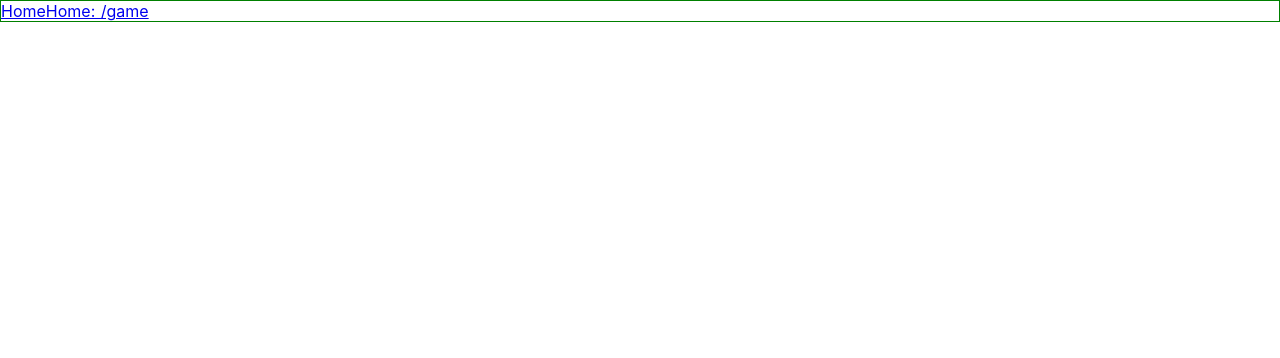
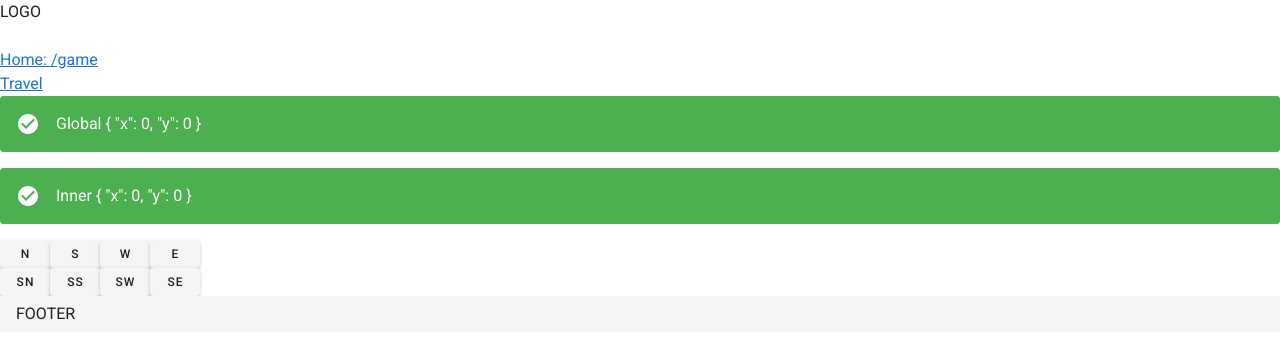
Before and after one commit to Calemb/essentriumFrontGame, a Nuxt app: page /travel in a window 1280 px wide. Before the commit this address had no page. Shown: the top 358 px of the page. Built offline with nearby package versions, Linux system fonts and the light colour scheme; no server answers.

Commit message:
Colapsed COMMIT: Travel in game, add vuetify.

```diff
--- /dev/null
+++ b/components/Avatar.vue
@@ -0,0 +1,47 @@
+<template>
+  <div>
+    <nuxt-link to="/stats">{{ l_name }}</nuxt-link>
+    {{ name }}
+    <br>
+  </div>
+</template>
+
+<script>
+import Requester from "~/components/request-cfg.vue";
+
+export default {
+  data() {
+    return {
+      name: "",
+      l_name: "",
+      pageContent: ""
+    };
+  },
+  mounted() {
+    this.LoadPlayer();
+  },
+  methods: {
+    LoadPlayer: function() {
+      Requester.get("_player-fast")
+        .then(response => {
+          this.l_name = response.data.l_name;
+          this.name = response.data.name;
+
+          this.stats = response.data.stats;
+        })
+        .catch(error => {
+          console.log(error);
+        })
+        .finally(() => {
+          console.log("final....");
+        });
+    }
+  }
+};
+</script>
+
+<style>
+#con {
+  border: 1px solid gray;
+}
+</style>
--- a/components/Logo.vue
+++ b/components/Logo.vue
@@ -1,79 +1,8 @@
 <template>
-  <div class="VueToNuxtLogo">
-    <div class="Triangle Triangle--two"/>
-    <div class="Triangle Triangle--one"/>
-    <div class="Triangle Triangle--three"/>
-    <div class="Triangle Triangle--four"/>
+  <div>
+    LOGO
   </div>
 </template>
 
 <style>
-.VueToNuxtLogo {
-  display: inline-block;
-  animation: turn 2s linear forwards 1s;
-  transform: rotateX(180deg);
-  position: relative;
-  overflow: hidden;
-  height: 180px;
-  width: 245px;
-}
-
-.Triangle {
-  position: absolute;
-  top: 0;
-  left: 0;
-  width: 0;
-  height: 0;
-}
-
-.Triangle--one {
-  border-left: 105px solid transparent;
-  border-right: 105px solid transparent;
-  border-bottom: 180px solid #41b883;
-}
-
-.Triangle--two {
-  top: 30px;
-  left: 35px;
-  animation: goright 0.5s linear forwards 3.5s;
-  border-left: 87.5px solid transparent;
-  border-right: 87.5px solid transparent;
-  border-bottom: 150px solid #3b8070;
-}
-
-.Triangle--three {
-  top: 60px;
-  left: 35px;
-  animation: goright 0.5s linear forwards 3.5s;
-  border-left: 70px solid transparent;
-  border-right: 70px solid transparent;
-  border-bottom: 120px solid #35495e;
-}
-
-.Triangle--four {
-  top: 120px;
-  left: 70px;
-  animation: godown 0.5s linear forwards 3s;
-  border-left: 35px solid transparent;
-  border-right: 35px solid transparent;
-  border-bottom: 60px solid #fff;
-}
-
-@keyframes turn {
-  100% {
-    transform: rotateX(0deg);
-  }
-}
-
-@keyframes godown {
-  100% {
-    top: 180px;
-  }
-}
-
-@keyframes goright {
-  100% {
-    left: 70px;
-  }
-}
 </style>
--- a/components/request-cfg.vue
+++ b/components/request-cfg.vue
@@ -6,8 +6,12 @@ export default {
   get: function(path) {
     return this.requester.get(this.urlGame(path), { withCredentials: true });
   },
+  post: function(path, data) {
+    return this.requester.post(this.urlGame(path), data, {
+      withCredentials: true
+    });
+  },
   urlGame: function(path) {
-    console.log("tst");
     return "http://127.0.0.1:3000/game/" + path;
   }
 };
--- a/layouts/default.vue
+++ b/layouts/default.vue
@@ -1,59 +1,31 @@
 <template>
-  <div id="app">
-    <nuxt-link to="/">Home</nuxt-link>
-    <nuxt-link to="/game">Home: /game</nuxt-link>
-    <nuxt/>
-  </div>
+  <v-app dark>
+    <logo/>
+    <avatar />
+    <nuxt-link to="/">Home: /game</nuxt-link>
+    <nuxt-link to="/travel">Travel</nuxt-link>
+    <nuxt id="app"/>
+    <v-footer>FOOTER
+      <br>
+      {{ debug }}
+    </v-footer>
+  </v-app>
 </template>
-
+<script>
+import Logo from "~/components/Logo.vue";
+import Avatar from "~/components/Avatar.vue";
+export default {
+  components: {
+    Logo,
+    Avatar
+  },
+  data() {
+    return {
+      debug: ""
+    };
+  },
+  methods: {}
+};
+</script>
 <style>
-html {
-  font-family: 'Source Sans Pro', -apple-system, BlinkMacSystemFont, 'Segoe UI',
-    Roboto, 'Helvetica Neue', Arial, sans-serif;
-  font-size: 16px;
-  word-spacing: 1px;
-  -ms-text-size-adjust: 100%;
-  -webkit-text-size-adjust: 100%;
-  -moz-osx-font-smoothing: grayscale;
-  -webkit-font-smoothing: antialiased;
-  box-sizing: border-box;
-}
-
-*,
-*:before,
-*:after {
-  box-sizing: border-box;
-  margin: 0;
-}
-#app {
-  border: 1px solid green;
-}
-.button--green {
-  display: inline-block;
-  border-radius: 4px;
-  border: 1px solid #3b8070;
-  color: #3b8070;
-  text-decoration: none;
-  padding: 10px 30px;
-}
-
-.button--green:hover {
-  color: #fff;
-  background-color: #3b8070;
-}
-
-.button--grey {
-  display: inline-block;
-  border-radius: 4px;
-  border: 1px solid #35495e;
-  color: #35495e;
-  text-decoration: none;
-  padding: 10px 30px;
-  margin-left: 15px;
-}
-
-.button--grey:hover {
-  color: #fff;
-  background-color: #35495e;
-}
 </style>
--- a/nuxt.config.js
+++ b/nuxt.config.js
@@ -40,7 +40,8 @@ module.exports = {
   */
   modules: [
     // Doc: https://github.com/nuxt-community/axios-module#usage
-    '@nuxtjs/axios'
+    '@nuxtjs/axios',
+    '@nuxtjs/vuetify'
   ],
   /*
   ** Axios module configuration
@@ -48,7 +49,17 @@ module.exports = {
   axios: {
     // See https://github.com/nuxt-community/axios-module#options
   },
-
+  // vuetify: {
+  //   theme: {
+  //     primary: '#1976D2',
+  //     secondary: '#424242',
+  //     accent: '#82B1FF',
+  //     error: '#FF5252',
+  //     info: '#2196F3',
+  //     success: '#4CAF50',
+  //     warning: '#FFC107'
+  //   }
+  // },
   /*
   ** Build configuration
   */
--- a/package.json
+++ b/package.json
@@ -11,9 +11,10 @@
     "generate": "nuxt generate"
   },
   "dependencies": {
+    "@nuxtjs/axios": "^5.0.0",
+    "@nuxtjs/vuetify": "^0.5.5",
     "cross-env": "^5.2.0",
-    "nuxt": "^2.0.0",
-    "@nuxtjs/axios": "^5.0.0"
+    "nuxt": "^2.0.0"
   },
   "devDependencies": {
     "nodemon": "^1.11.0"
--- a/pages/game/index.vue
+++ /dev/null
@@ -1,77 +0,0 @@
-<template>
-  <div>
-    <nuxt-link to="/game/stats">{{ l_name }}</nuxt-link>
-    {{ name }}
-    <br>
-    <logo/>
-  </div>
-</template>
-
-<script>
-import Logo from "~/components/Logo.vue";
-import Requester from "~/components/request-cfg.vue";
-
-export default {
-  components: {
-    Logo
-  },
-  data() {
-    return {
-      name: "",
-      l_name: ""
-    };
-  },
-  mounted() {
-    this.LoadPlayer();
-  },
-  methods: {
-    LoadPlayer: function() {
-      Requester.get("_player-fast")
-        .then(response => {
-          this.l_name = response.data.l_name;
-          this.name = response.data.name;
-
-          this.stats = response.data.stats;
-        })
-        .catch(error => {
-          console.log(error);
-        })
-        .finally(() => {
-          console.log("final....");
-        });
-    }
-  }
-};
-</script>
-
-<style>
-.container {
-  min-height: 100vh;
-  display: flex;
-  justify-content: center;
-  align-items: center;
-  text-align: center;
-}
-
-.title {
-  font-family: "Quicksand", "Source Sans Pro", -apple-system, BlinkMacSystemFont,
-    "Segoe UI", Roboto, "Helvetica Neue", Arial, sans-serif;
-  display: block;
-  font-weight: 300;
-  font-size: 100px;
-  color: #35495e;
-  letter-spacing: 1px;
-}
-
-.subtitle {
-  font-weight: 300;
-  font-size: 42px;
-  color: #526488;
-  word-spacing: 5px;
-  padding-bottom: 15px;
-}
-
-.links {
-  padding-top: 15px;
-}
-</style>
--- a/pages/index.vue
+++ b/pages/index.vue
@@ -1,14 +1,15 @@
 <template>
-  <div>
-    THIS WILL BE NOT USED AFTER BUILD AND SERVE FROM SERVER!
-  </div>
+    <div>
+        Hi
+    </div>
 </template>
 
 <script>
+export default {
 
-export default {
-};
+}
 </script>
 
 <style>
+
 </style>
--- /dev/null
+++ b/pages/travel/index.vue
@@ -0,0 +1,57 @@
+<template>
+  <div>
+    <v-alert small :value="true" type="success" color="success">Global {{coords}}</v-alert>
+    <v-alert small :value="true" type="success" color="success">Inner {{coordsInner}}</v-alert>
+    <div>
+      <v-btn small @click="Travel('N')">N</v-btn>
+      <v-btn small @click="Travel('S')">S</v-btn>
+      <v-btn small @click="Travel('W')">W</v-btn>
+      <v-btn small @click="Travel('E')">E</v-btn>
+    </div>
+    <div>
+      <v-btn small @click="TravelInner('N')">sn</v-btn>
+      <v-btn small @click="TravelInner('S')">ss</v-btn>
+      <v-btn small @click="TravelInner('W')">sw</v-btn>
+      <v-btn small @click="TravelInner('E')">se</v-btn>
+    </div>
+  </div>
+</template>
+
+<script>
+import Requester from "~/components/request-cfg.vue";
+export default {
+  data() {
+    return {
+      coords: { x: 0, y: 0 },
+      coordsInner: { x: 0, y: 0 }
+    };
+  },
+  mounted() {
+    this.LoadCoords();
+  },
+  methods: {
+    LoadCoords: function() {
+      Requester.get("_coords").then(response => {
+        this.coords = response.data.coords;
+        this.coordsInner = response.data.coordsInner;
+      });
+    },
+    Travel: function(direction) {
+      Requester.post("_coords", { direction: direction }).then(response => {
+        this.coords = response.data.coords;
+        this.coordsInner = response.data.coordsInner;
+      });
+    },
+    TravelInner: function(direction) {
+      Requester.post("_coords", { direction: direction, inner: true }).then(
+        response => {
+          this.coordsInner = response.data.coordsInner;
+        }
+      );
+    }
+  }
+};
+</script>
+
+<style>
+</style>
```
Also changed, not shown: pages/stats/index.vue (renamed from pages/game/stats/index.vue, +6 -1 lines), 1 other file (tests, documents, lock files or other folders).
